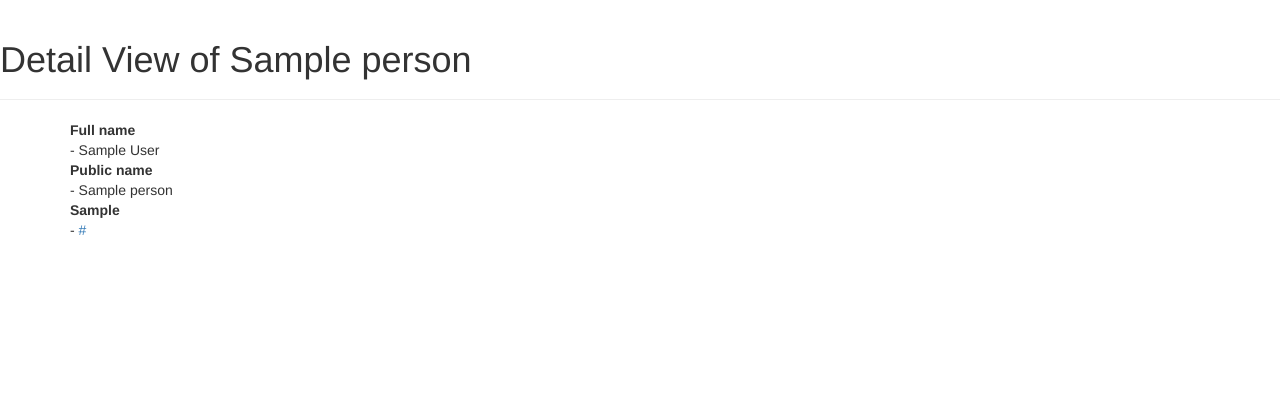
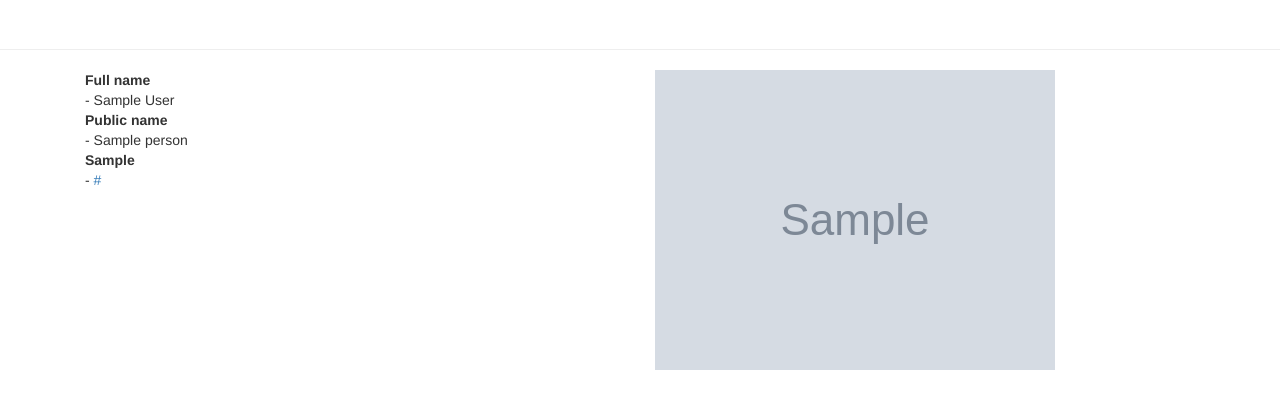
Before and after one commit to paulhkoester16/jamdb, a Flask app: template templates/detail_person.html in a window 1280 px wide. Shown: the top 409 px of the page. Run offline with Flask 3, Linux system fonts and the light colour scheme; the template is opened without the code that fills it: most values are stand-ins (such as "Sample title", 1, 10 or a date in 2020); grey boxes marked "Sample" are stand-in pictures; some libraries are stand-ins or nearby versions.

Commit message:
contact and photos

```diff
--- a/app.py
+++ b/app.py
@@ -146,7 +146,7 @@ def overview_event_occs():
 def detail_person(person_id):
     db_handler = init_db_handler()
     resolver = Resolver(db_handler)
-    person = resolver._person_mapping().loc[person_id].to_dict()
+    person = resolver.get_simplified_persons_df().loc[person_id].to_dict()
 
     contacts = defaultdict(list)
     orig_contacts = person.pop("contacts", [])
@@ -155,6 +155,8 @@ def detail_person(person_id):
             continue
         contacts[contact["contact_type"]].append(contact["link"])
     person["contacts"] = contacts
+
+    person["pictures"] = [str(pic_path.absolute()) for pic_path in person["pictures"]]
 
     return render_template("detail_person.html", person=person)
 
--- a/jamdb/db.py
+++ b/jamdb/db.py
@@ -573,3 +573,6 @@ class BackendSQLite(Backend):
         failed_constraints = sorted(failed_constraints, key=sort_by_left_table)
 
         return failed_constraints
+
+    def get_person_dir(self, person_id):
+        return self.data_dir / "people" / person_id
--- a/templates/detail_person.html
+++ b/templates/detail_person.html
@@ -13,22 +13,27 @@
 
 <body>
   <div class="page-header">
-    <h1>Detail View of {{person["public_name"]}}</h1>
   </div>
   <div class="container">
+    <div class="col-lg-6">
       <dl>
         <dt>Full name</dt>
-    <dd>- {{person["full_name"]}}</dd>
+        <dd>- {{ person["full_name"] }}</dd>
         <dt>Public name</dt>
-    <dd>- {{person["public_name"]}}</dd>
+        <dd>- {{ person["public_name"] }}</dd>
         {% for contact_type, contact_links in person["contacts"].items() %}
           <dt>{{ contact_type }}<dt>
           {% for contact_link in contact_links %}
             <dd>- <a href="{{ contact_link }}">{{ contact_link }}</a><dd>
           {% endfor %}
         {% endfor %}
-
       </dl>
+    </div>
+    <div class="col-lg-6">
+      {% for img_link in person["pictures"] %}
+        <img src="{{ img_link }}" class="img-fluid" alt="Pic of {{person['public_name']}}">
+      {% endfor %}
+    </div>
   </div>
 <script>
 
--- a/templates/overview_event_occs.html
+++ b/templates/overview_event_occs.html
@@ -36,7 +36,7 @@
             <ul>
               {% for person in summary['players'] %}
               <li>
-                <a href="{{ url_for('detail_person', person_id=person['id']) }}">
+                <a href="{{ url_for('detail_person', person_id=person['person_id']) }}">
                   {{person['public_name']}}
                 </a>
               </li>
```
Also changed, not shown: jamdb/resolvers.py (+12 -3 lines). Lines whose indentation alone changed are shown as unchanged.
